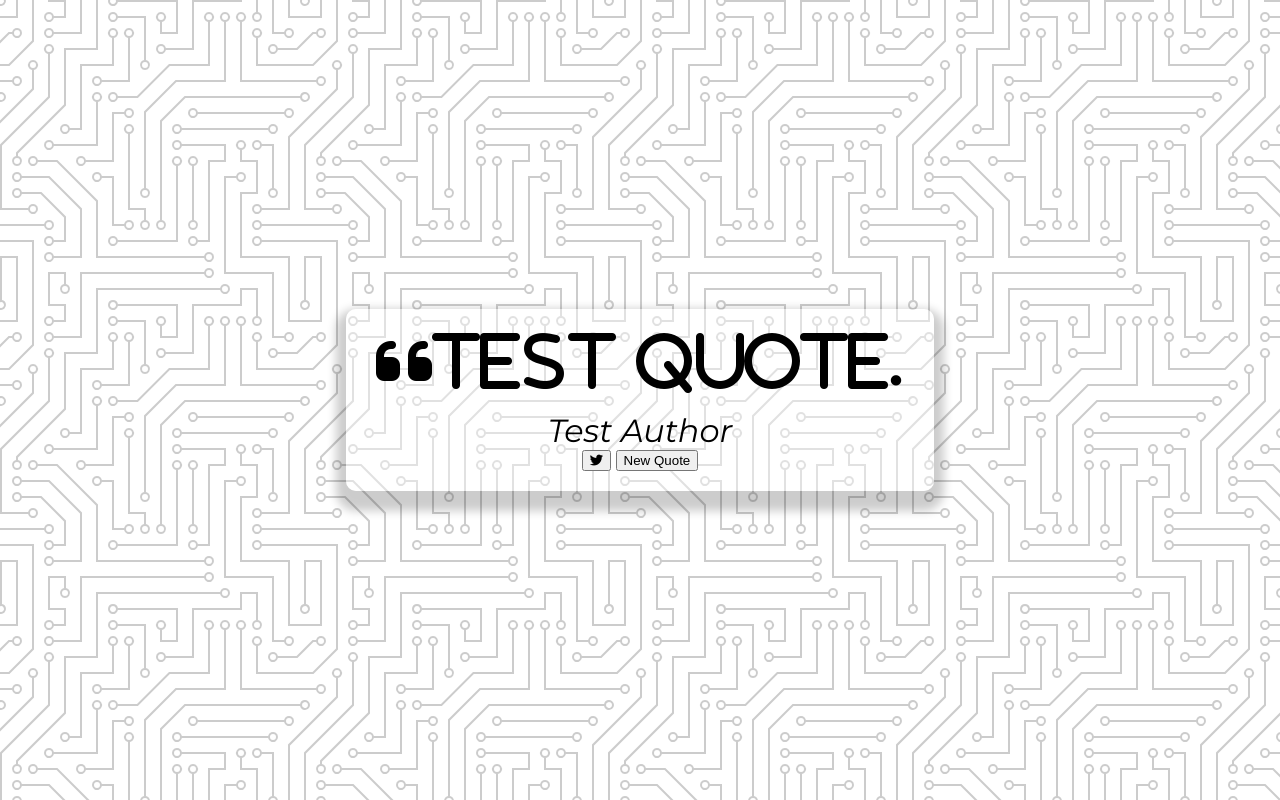
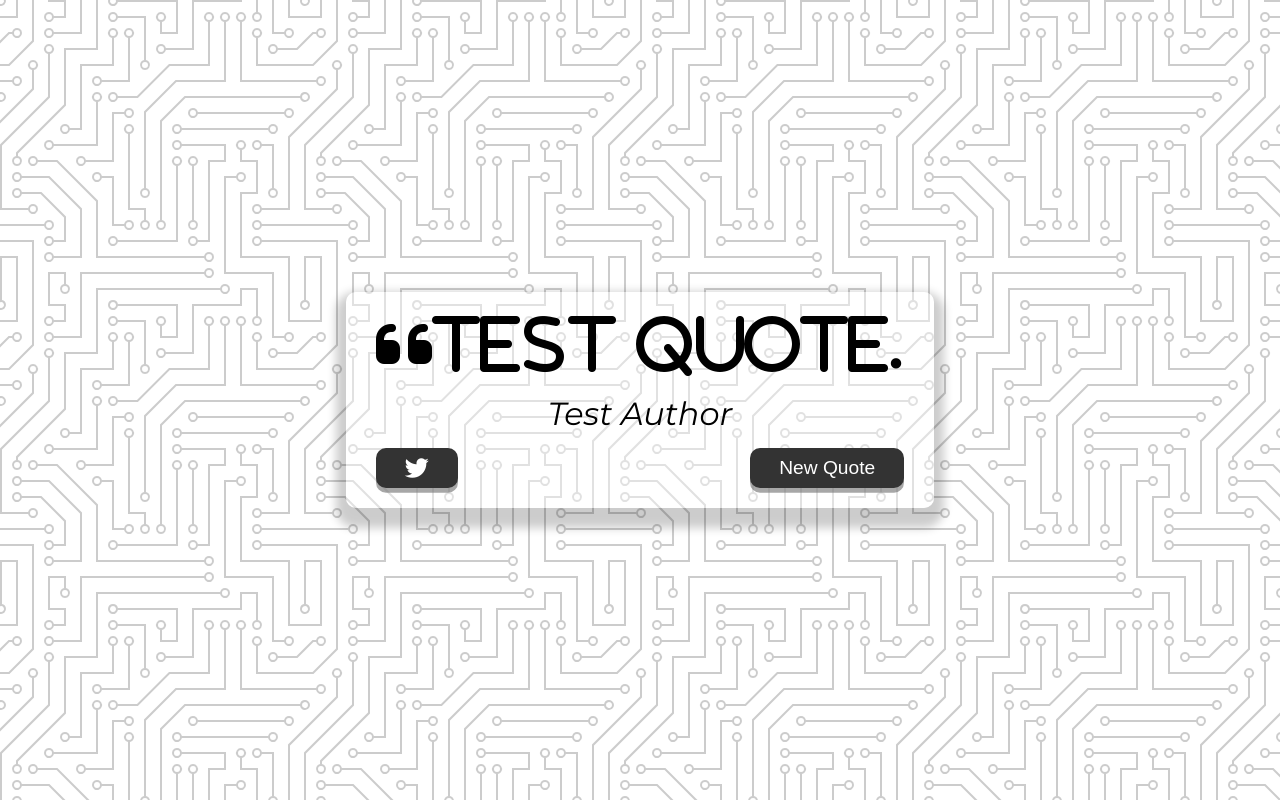
Before and after one commit to PierreFrs/Project-1---Quote-Generator, a plain HTML site: page Index.html in a window 1280 px wide. Drawn offline with Linux system fonts and the light colour scheme.

Commit message:
buttons style

```diff
--- a/style.css
+++ b/style.css
@@ -42,6 +42,42 @@ body {
     font-style: italic;
 }
 
+.button-container {
+    margin-top: 15px;
+    display: flex;
+    justify-content: space-between;
+}
+
+button {
+    cursor: pointer;
+    font-size: 1.2rem;
+    height: 2.5rem;
+    border: none;
+    border-radius: 10px;
+    color: white;
+    background: #333;
+    outline: none;
+    padding: 0.5rem 1.8rem;
+    box-shadow: 0 0.3rem rgba(121, 121, 121, 0.65);
+}
+
+button:hover {
+    filter: brightness(110%);
+}
+
+button:active {
+    transform: translate(0, 0.3rem);
+    box-shadow: 0 0.1rem rgba(255, 255, 255, 0.65);
+}
+
+.twitter-button:hover {
+    color: #38a1f3;
+}
+
+.fa-twitter {
+    font-size: 1.5rem;
+}
+
 /* Media Query: Tablet or Smaller */
 
 @media screen and (max-width: 1000px) {
```
